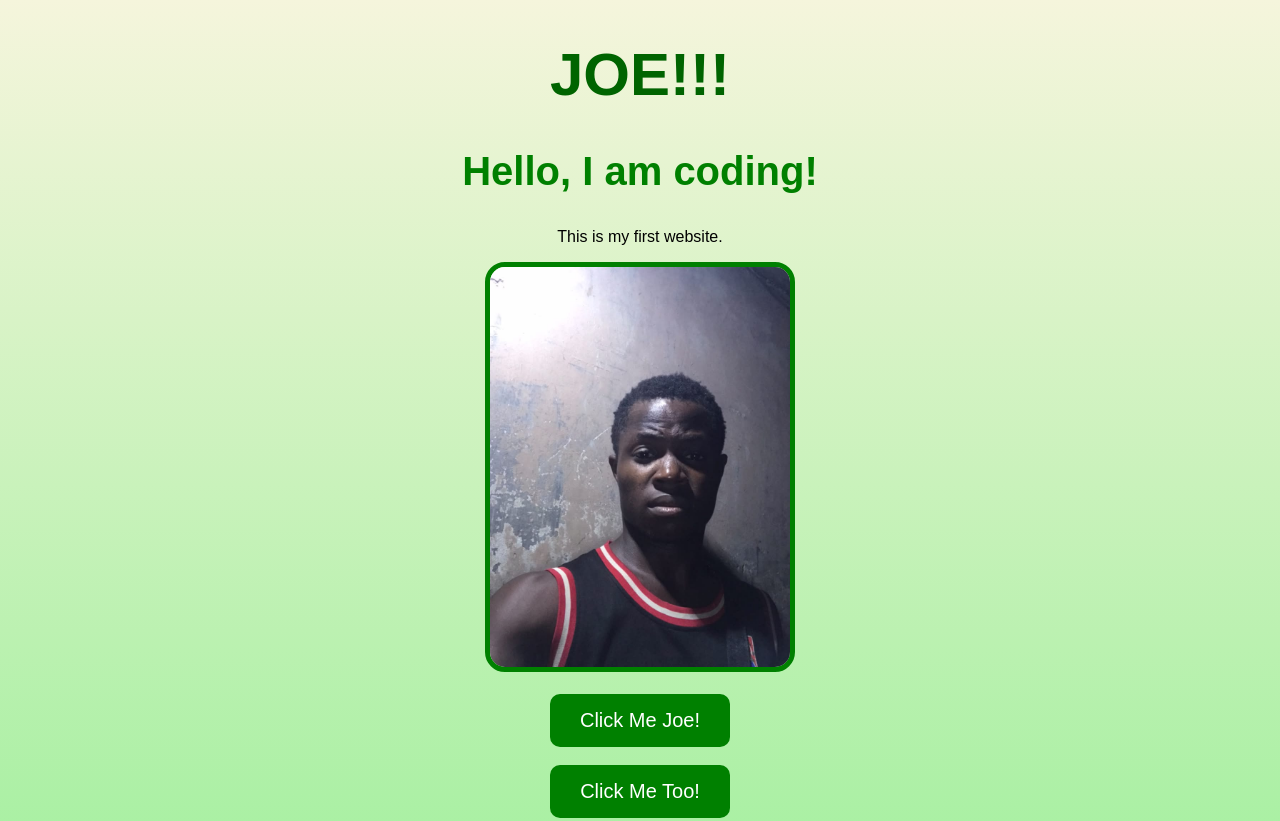
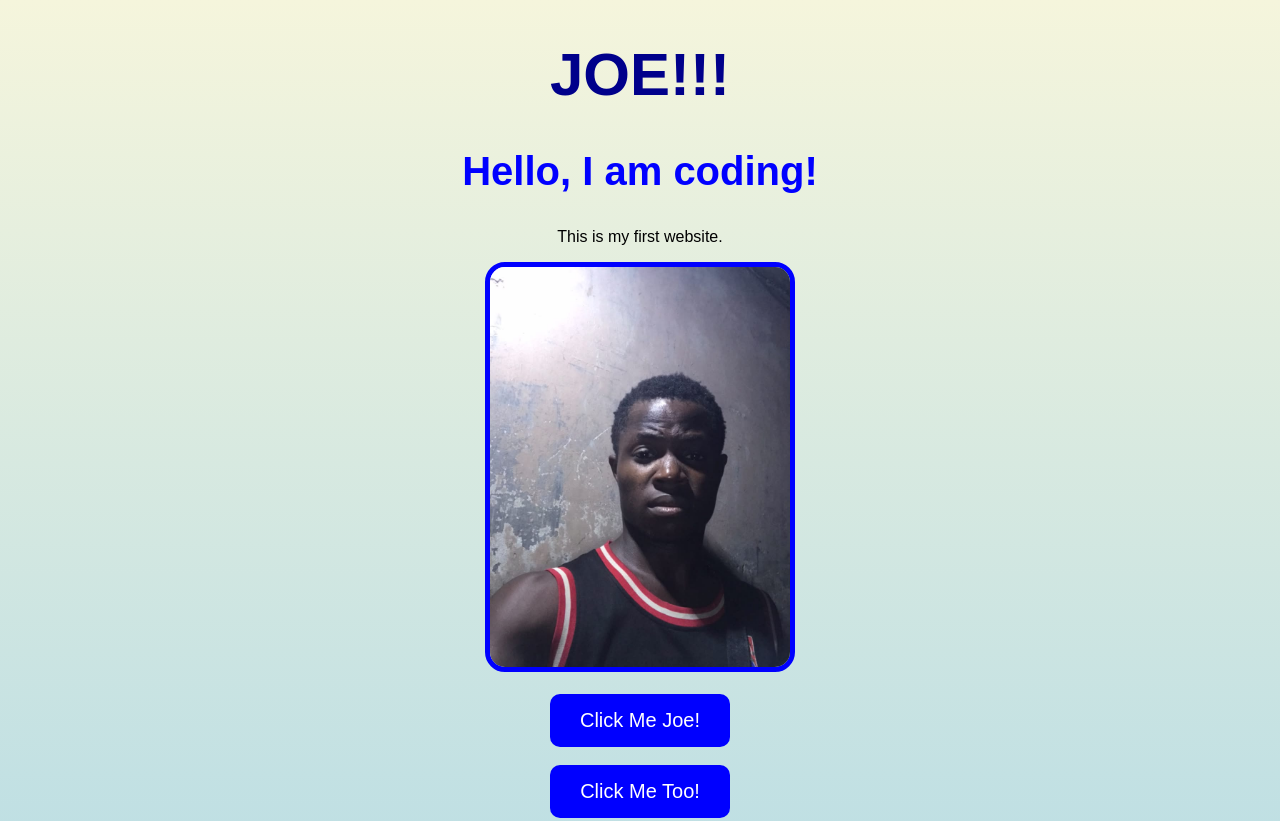
Before and after one commit to joehat809-wq/my-first-project, a plain HTML site: page index.html in a window 1280 px wide. Shown: the top 821 px of the page. Drawn offline with Linux system fonts and the light colour scheme.

Commit message:
Update index.html

```diff
--- a/index.html
+++ b/index.html
@@ -3,12 +3,12 @@
 <head>
 <title>Joe's Awesome Website</title>
 <style>
-body { background: linear-gradient(beige, lightgreen); text-align: center; font-family: Arial; }
-h1 { color: darkgreen; font-size: 60px; }
-h2 { color: green; font-size: 40px; }
-button { background-color: green; color: white; padding: 15px 30px; font-size: 20px; border: none; border-radius: 10px; }
+body { background: linear-gradient(beige, lightblue); text-align: center; font-family: Arial; }
+h1 { color: darkblue; font-size: 60px; }
+h2 { color: blue; font-size: 40px; }
+button { background-color: blue; color: white; padding: 15px 30px; font-size: 20px; border: none; border-radius: 10px; }
 button:hover { background-color: orange; color: black; }
-img { width: 300px; border-radius: 20px; border: 5px solid green; }
+img { width: 300px; border-radius: 20px; border: 5px solid blue; }
 .food { background-color: beige; width: 300px; margin: auto; padding: 20px; border-radius: 20px; font-size: 22px; border: 3px solid green; }
 </style>
 </head>
```
